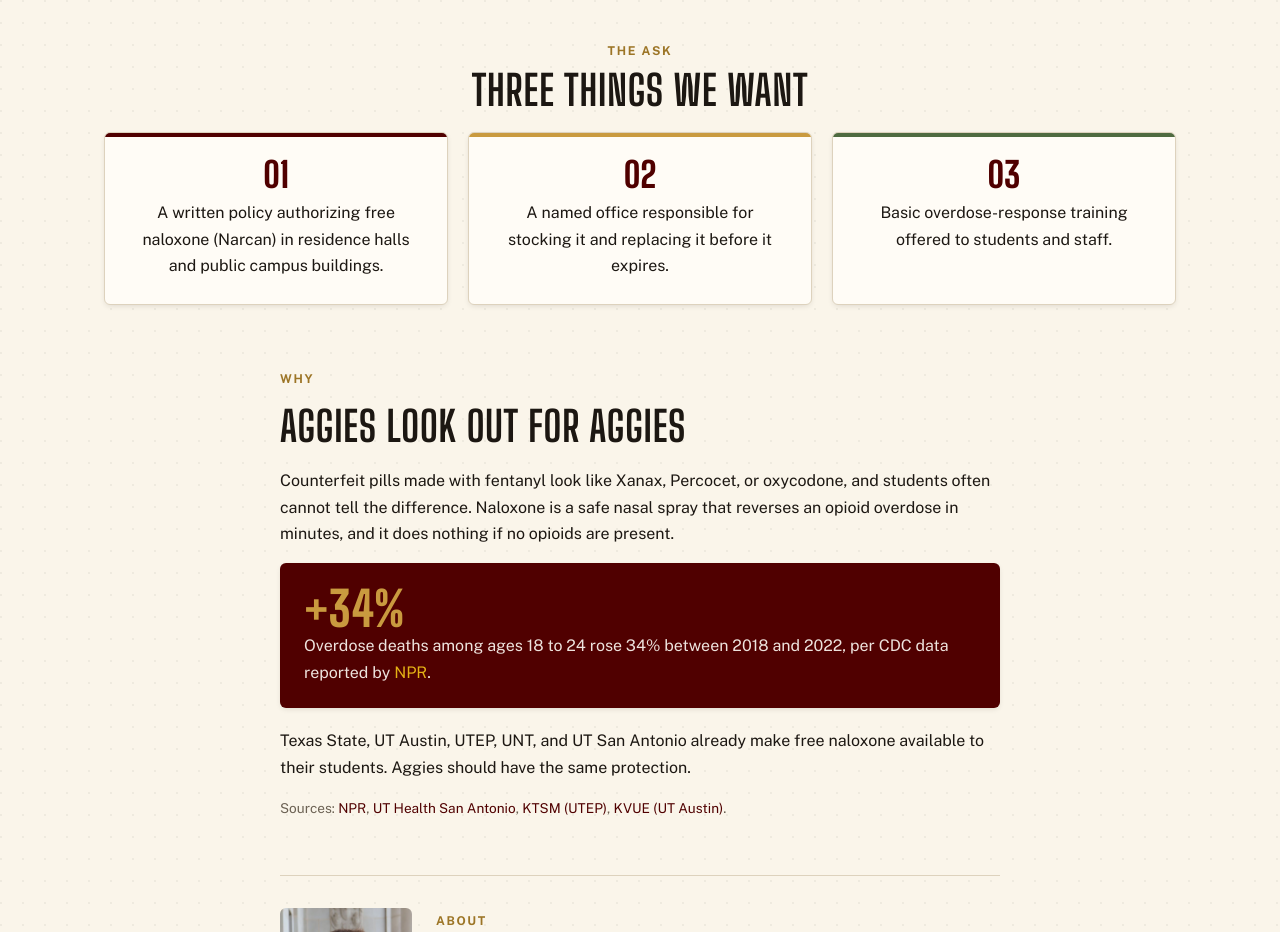
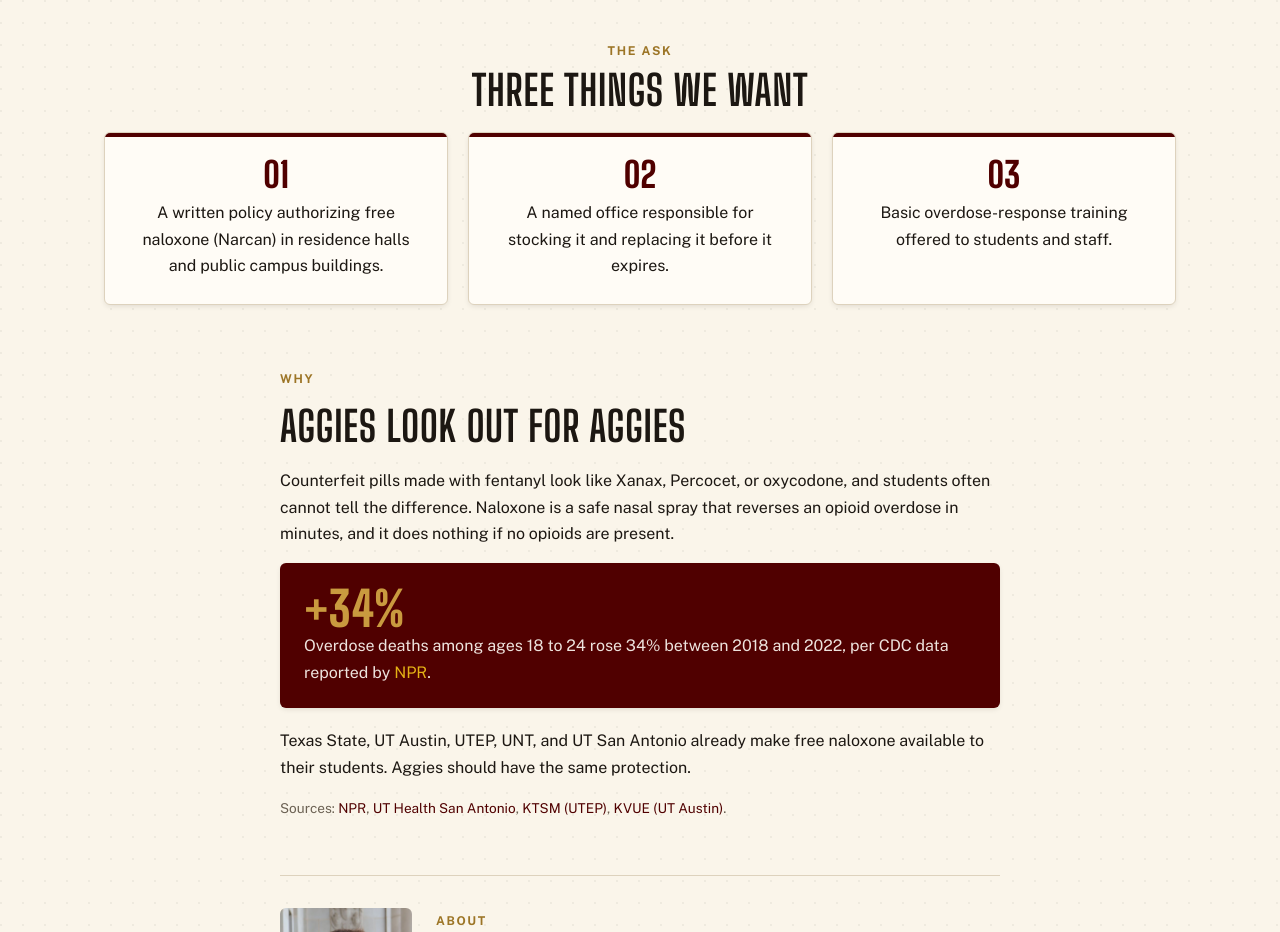
Before and after one commit to RyLaptop/aggiesfornarcan, a plain HTML site: page index.html in a window 1280 px wide. Shown: the part 1100-2032 px from the top of the page. Drawn offline with nearby package versions, Linux system fonts and the light colour scheme; no server answers.

Commit message:
Make the three asks all maroon
Co-Authored-By: Claude Sonnet 5.5 <noreply@anthropic.com>

```diff
--- a/index.html
+++ b/index.html
@@ -96,8 +96,6 @@ h2{font-size:clamp(1.9rem,4vw,2.6rem);margin:0 0 20px;line-height:1.05;color:var
 @media(max-width:760px){.asks{grid-template-columns:1fr;max-width:420px;margin-left:auto;margin-right:auto}}
 .ask{--pin:var(--maroon);background:var(--warm-white);border:1px solid var(--border);border-radius:var(--radius);padding:24px;box-shadow:var(--shadow-sm);position:relative;overflow:hidden}
 .ask::before{content:'';position:absolute;left:0;right:0;top:0;height:4px;background:var(--pin)}
-.ask:nth-child(2){--pin:var(--gold)}
-.ask:nth-child(3){--pin:var(--herb)}
 .ask .num{font-family:'Big Shoulders Display',sans-serif;font-size:2.2rem;font-weight:800;color:var(--maroon);line-height:1}
 .ask p{margin:8px 0 0}
 
```
